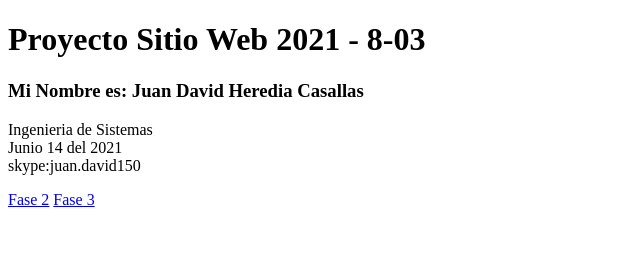
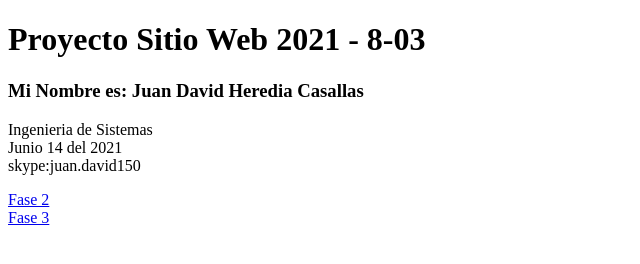
Before and after one commit to DWSJuanDHeredia/DWSJuanHeredia, a plain HTML site: page index.html in a window 1280 px wide. Shown: the whole page, without its empty margins (0-640 px from the left). Drawn offline with Linux system fonts and the light colour scheme.

Commit message:
Fase 3-1
Fase 3-1

```diff
--- a/index.html
+++ b/index.html
@@ -15,7 +15,7 @@
         skype:juan.david150 <br>
     </p>
 
-    <a href="fase2/design.html">Fase 2</a>
+    <a href="fase2/design.html">Fase 2</a> <br>
     <a href="fase3/index.html">Fase 3</a>
 
 </body>
```
